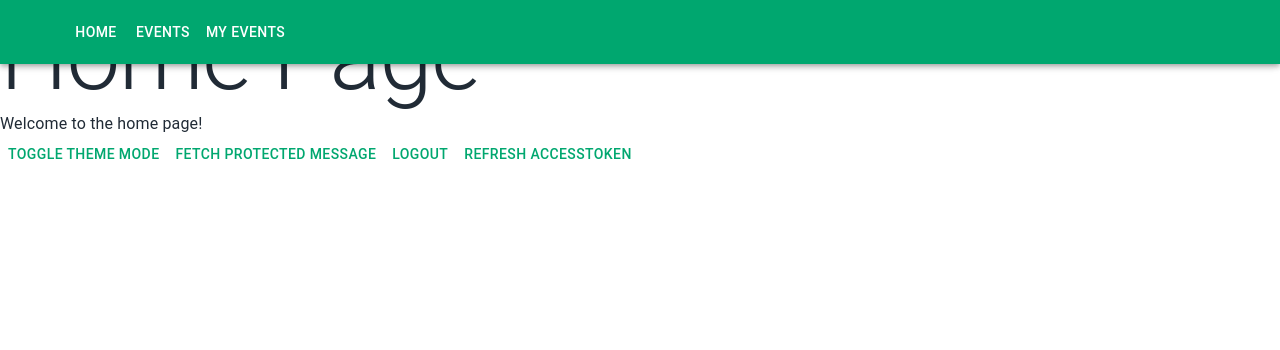
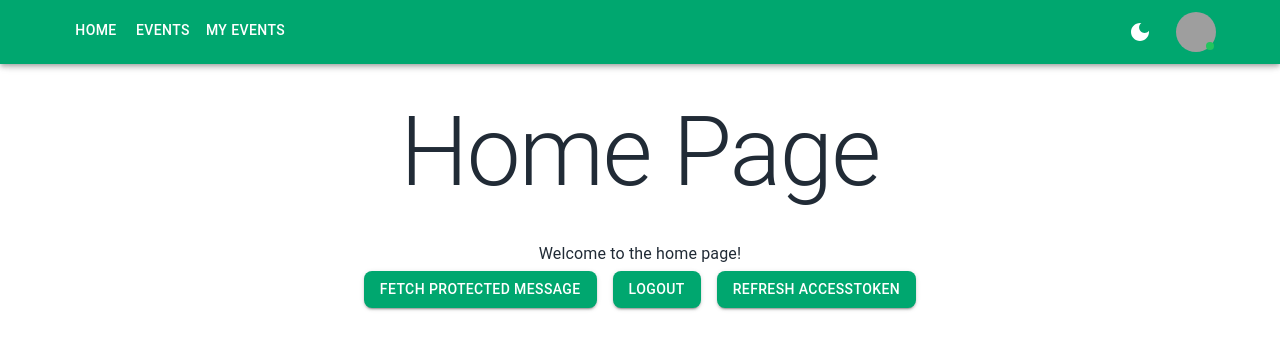
Before and after one commit to sofiane-msatfa/shaima-events, a React (Vite) app in the folder apps/web/: page / in a window 1280 px wide. Shown: the top 350 px of the page. Built offline with nearby package versions, Linux system fonts and the light colour scheme; sample sign-in values are in the browser's storage; grey boxes are pictures that could not be loaded; what axios-auth-refresh would draw is missing.

Commit message:
corvee(ui): maj layout (#29)

```diff
--- a/apps/web/src/components/layouts/header.tsx
+++ b/apps/web/src/components/layouts/header.tsx
@@ -1,23 +1,20 @@
 import {
   AppBar,
+  Avatar,
+  Badge,
   Box,
   Button,
   Container,
-  Divider,
-  Drawer,
-  IconButton,
-  List,
-  ListItem,
-  ListItemButton,
-  ListItemText,
+  Menu,
+  MenuItem,
+  Stack,
   Toolbar,
-  Typography,
 } from "@mui/material";
-import MenuIcon from "@mui/icons-material/Menu";
 import { useState } from "react";
-import { Link } from "react-router-dom"; // Importez Link si vous utilisez React Router
+import { Link } from "react-router-dom";
+import { useAuth } from "@/contexts/auth/use-auth";
+import { ToggleThemeButton } from "../toggle-theme-button";
 
-const drawerWidth = 240;
 const navItems = [
   { name: "Home", path: "/" },
   { name: "Events", path: "/events" },
@@ -25,72 +22,56 @@ const navItems = [
 ];
 
 export function Header() {
-  const [mobileOpen, setMobileOpen] = useState(false);
+  const { isAuthenticated, logout } = useAuth();
 
-  const handleDrawerToggle = () => {
-    setMobileOpen((prevState) => !prevState);
+  const [openPopover, setOpenPopover] = useState<HTMLElement | null>(null);
+
+  const handleOpenPopover = (e: React.MouseEvent<HTMLDivElement>) => {
+    setOpenPopover(e.currentTarget);
   };
 
-  const drawer = (
-    <Box onClick={handleDrawerToggle} sx={{ textAlign: "center" }}>
-      <Typography variant="h6" sx={{ my: 2 }}>
-        MUI
-      </Typography>
-      <Divider />
-      <List>
-        {navItems.map((item) => (
-          <ListItem key={item.name} disablePadding>
-            <ListItemButton sx={{ textAlign: "center" }}>
-              <Link to={item.path} style={{ textDecoration: "none", color: "inherit" }}>
-                <ListItemText primary={item.name} />
-              </Link>
-            </ListItemButton>
-          </ListItem>
-        ))}
-      </List>
+  const handleClosePopover = () => {
+    setOpenPopover(null);
+  };
+
+  const avatar = isAuthenticated ? (
+    <Box sx={{ ml: 2, float: "right" }}>
+      <Badge
+        overlap="circular"
+        anchorOrigin={{ vertical: "bottom", horizontal: "right" }}
+        variant="dot"
+        color="success"
+      >
+        <Avatar alt="User Avatar" src="@/assets/1.jpg" onClick={handleOpenPopover} />
+      </Badge>
     </Box>
-  );
+  ) : null;
 
   return (
+    <>
       <AppBar>
         <Toolbar disableGutters component="nav">
-        <Container sx={{ height: 1, display: "flex", alignItems: "center" }}>
-          <IconButton
-            color="inherit"
-            aria-label="open drawer"
-            edge="start"
-            onClick={handleDrawerToggle}
-            sx={{ mr: 2, display: { sm: "none" } }}
-          >
-            <MenuIcon />
-          </IconButton>
-
-          <Box sx={{ display: { xs: "none", sm: "block" } }}>
+          <Container sx={{ height: 1 }}>
+            <Stack direction="row" spacing={2} sx={{ flexGrow: 1 }} justifyContent="space-between">
+              <Box>
                 {navItems.map((item) => (
                   <Button key={item.name} sx={{ color: "#fff" }} component={Link} to={item.path}>
                     {item.name}
                   </Button>
                 ))}
               </Box>
+              <Box>
+                <ToggleThemeButton />
+                {avatar}
+              </Box>
+            </Stack>
           </Container>
         </Toolbar>
+      </AppBar>
 
-      <nav>
-        <Drawer
-          variant="temporary"
-          open={mobileOpen}
-          onClose={handleDrawerToggle}
-          ModalProps={{
-            keepMounted: true, // Better open performance on mobile.
-          }}
-          sx={{
-            display: { xs: "block", sm: "none" },
-            "& .MuiDrawer-paper": { boxSizing: "border-box", width: drawerWidth },
-          }}
-        >
-          {drawer}
-        </Drawer>
-      </nav>
-    </AppBar>
+      <Menu anchorEl={openPopover} open={!!openPopover} onClose={handleClosePopover}>
+        <MenuItem onClick={logout}>Logout</MenuItem>
+      </Menu>
+    </>
   );
 }
--- a/apps/web/src/components/layouts/root-layout.tsx
+++ b/apps/web/src/components/layouts/root-layout.tsx
@@ -1,4 +1,4 @@
-import { Box } from "@mui/material";
+import { Container, Stack } from "@mui/material";
 import { Header } from "./header";
 
 interface RootLayoutProps {
@@ -7,11 +7,20 @@ interface RootLayoutProps {
 
 export function RootLayout({ children }: RootLayoutProps) {
   return (
-    <Box sx={{ display: "flex", flexDirection: "column", height: 1 }}>
+    <>
       <Header />
-      <Box component="main" sx={{ flexGrow: 1 }}>
-        {children}
-      </Box>
-    </Box>
+      <Container component="main">
+        <Stack
+          sx={{
+            py: 12,
+            m: "auto",
+            minHeight: "100vh",
+            justifyContent: "center",
+          }}
+        >
+          {children}
+        </Stack>
+      </Container>
+    </>
   );
 }
--- /dev/null
+++ b/apps/web/src/components/toggle-theme-button.tsx
@@ -0,0 +1,14 @@
+import { useSettings } from "@/contexts/settings/use-settings";
+import DarkModeIcon from "@mui/icons-material/DarkMode";
+import LightModeIcon from "@mui/icons-material/LightMode";
+import { IconButton } from "@mui/material";
+
+export function ToggleThemeButton() {
+  const { themeMode, toggleThemeMode } = useSettings();
+
+  return (
+    <IconButton onClick={toggleThemeMode} color="inherit">
+      {themeMode === "dark" ? <LightModeIcon /> : <DarkModeIcon />}
+    </IconButton>
+  );
+}
--- a/apps/web/src/pages/index.tsx
+++ b/apps/web/src/pages/index.tsx
@@ -1,58 +1,65 @@
 import { useAuth } from "@/contexts/auth/use-auth";
 import { Link } from "react-router-dom";
 import { api } from "@/api/client";
-import { useSettings } from "@/contexts/settings/use-settings";
-import { Typography, Button } from "@mui/material";
+import { Typography, Button, Box, Grid } from "@mui/material";
 
 export default function Home() {
   const { isAuthenticated, logout } = useAuth();
-  const settings = useSettings();
 
   const fetchProtectedMessage = async () => {
     const response = await api.get("/protected");
     console.log(response.data);
   };
 
-  const renderLinks = () => {
-    return (
-      <ul>
-        <li>
-          <Link to="/auth/login">Login</Link>
-        </li>
-        <li>
-          <Link to="/auth/register">Register</Link>
-        </li>
-      </ul>
-    );
-  };
+  const authenticatedLinks = (
+    <Grid container spacing={2} justifyContent="center">
+      <Grid item>
+        <Button type="button" onClick={fetchProtectedMessage} variant="contained">
+          Fetch Protected Message
+        </Button>
+      </Grid>
+      <Grid item>
+        <Button type="button" onClick={logout} variant="contained">
+          Logout
+        </Button>
+      </Grid>
+      <Grid item>
+        <Button type="button" onClick={() => api.post("/auth/refresh")} variant="contained">
+          Refresh accessToken
+        </Button>
+      </Grid>
+    </Grid>
+  );
+
+  const anonLinks = (
+    <>
+      <Typography variant="body1" gutterBottom>
+        You are not logged in
+      </Typography>
+      <Grid container spacing={2} justifyContent="center">
+        <Grid item>
+          <Button variant="contained" component={Link} to="/auth/login">
+            Login
+          </Button>
+        </Grid>
+        <Grid item>
+          <Button variant="contained" component={Link} to="/auth/register">
+            Register
+          </Button>
+        </Grid>
+      </Grid>
+    </>
+  );
 
   return (
-    <div>
-      <Typography component="h1" variant="h1">
+    <Box sx={{ flexGrow: 1, textAlign: "center", width: "100%" }}>
+      <Typography component="h1" variant="h1" gutterBottom>
         Home Page
       </Typography>
-      <Typography>Welcome to the home page!</Typography>
-      <Button type="button" onClick={() => settings.toggleThemeMode()}>
-        Toggle Theme Mode
-      </Button>
-      {isAuthenticated ? (
-        <>
-          <Button type="button" onClick={fetchProtectedMessage}>
-            Fetch Protected Message
-          </Button>
-          <Button type="button" onClick={logout}>
-            Logout
-          </Button>
-          <Button type="button" onClick={() => api.post("/auth/refresh")}>
-            Refresh accessToken
-          </Button>
-        </>
-      ) : (
-        <>
-          <p>You are not logged in</p>
-          {renderLinks()}
-        </>
-      )}
-    </div>
+      <Typography variant="body1" gutterBottom>
+        Welcome to the home page!
+      </Typography>
+      {isAuthenticated ? authenticatedLinks : anonLinks}
+    </Box>
   );
 }
```
Also changed, not shown: 1 other file (tests, documents, lock files or other folders). Lines whose indentation alone changed are shown as unchanged.
